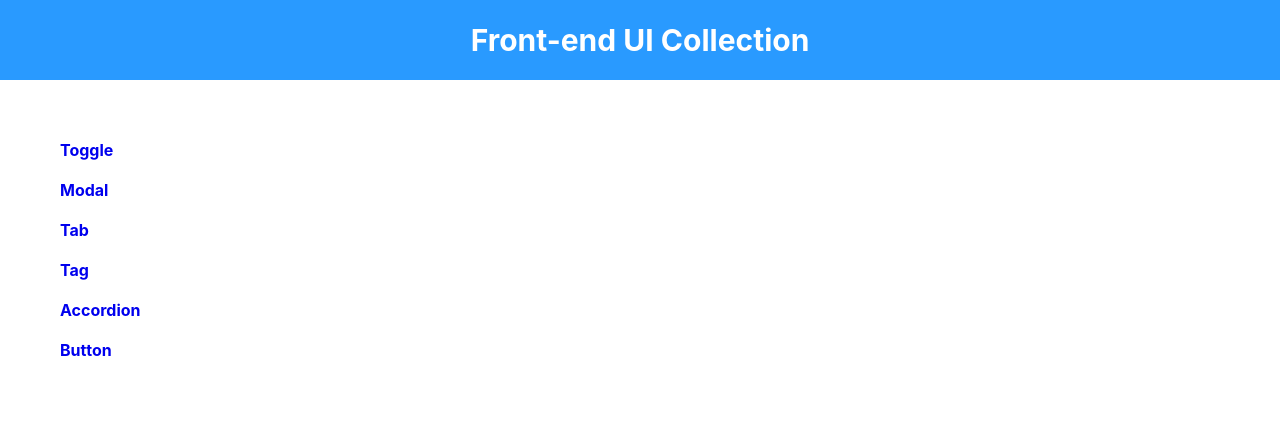
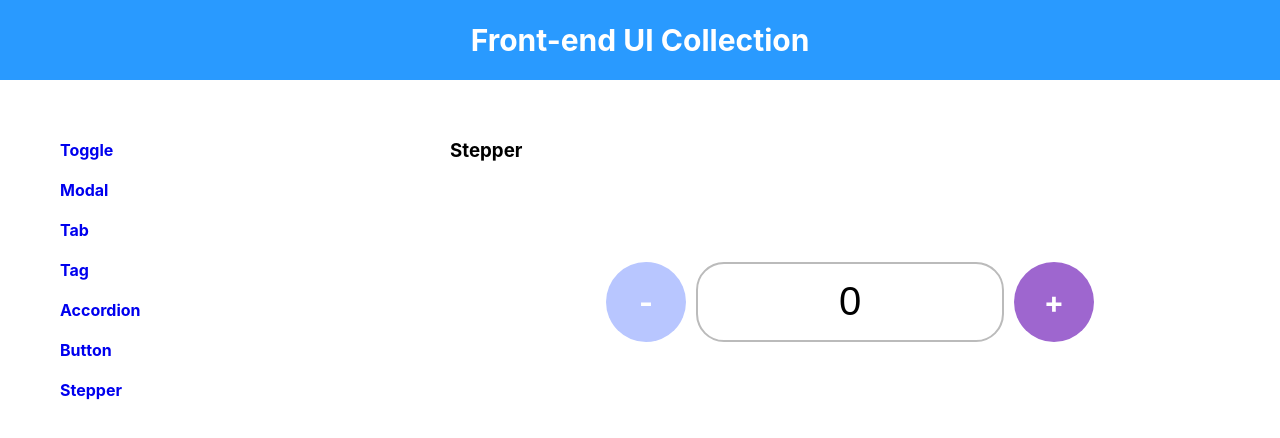
Before and after one commit to dmchoi77/frontend-ui-collection, a React (Create React App) app: page /Stepper in a window 1280 px wide. Shown: the top 438 px of the page. Built offline with nearby package versions, Linux system fonts and the light colour scheme.

Commit message:
Add - Stepper Component

```diff
--- /dev/null
+++ b/src/component/Stepper.js
@@ -0,0 +1,71 @@
+import React, { useState } from "react";
+import styled from "styled-components";
+
+export default function Stepper() {
+  const [number, setNumber] = useState(0);
+
+  const inputHandler = (e) => {
+    let operator = e.target.innerHTML;
+
+    if (operator === "+") setNumber((number) => number + 1);
+    else if (operator === "-") setNumber((number) => number - 1);
+  };
+
+  return (
+    <>
+      <h3>Stepper</h3>
+      <StepperWrapper>
+        <StepperComponent>
+          <StepperButton operator={"minus"} onClick={inputHandler}>
+            -
+          </StepperButton>
+          <StepperInput value={number} />
+          <StepperButton operator={"plus"} onClick={inputHandler}>
+            +
+          </StepperButton>
+        </StepperComponent>
+      </StepperWrapper>
+    </>
+  );
+}
+
+const StepperWrapper = styled.div`
+  margin-top: 100px;
+  display: flex;
+  flex-direction: column;
+  justify-content: center;
+  align-items: center;
+`;
+
+const StepperComponent = styled.div`
+  display: flex;
+  flex-direction: row;
+  gap: 10px;
+`;
+
+const StepperButton = styled.div`
+  width: 80px;
+  height: 80px;
+  font-size: 30px;
+  text-align: center;
+  color: #ffff;
+  border-radius: 50%;
+  display: flex;
+  flex-direction: column;
+  justify-content: center;
+  cursor: pointer;
+  font-weight: bold;
+
+  background-color: ${({ operator }) => {
+    if (operator === "minus") return "#b8c6ff";
+    else return "#9e66cf";
+  }};
+`;
+
+const StepperInput = styled.input`
+  width: 300px;
+  border: 2px solid #bbbbbb;
+  border-radius: 28px;
+  text-align: center;
+  font-size: 40px;
+`;
--- a/src/component/common/Categories.js
+++ b/src/component/common/Categories.js
@@ -12,6 +12,7 @@ function Categories() {
       <Link to="/tag">Tag</Link>
       <Link to="/accordion">Accordion</Link>
       <Link to="/button">Button</Link>
+      <Link to="/stepper">Stepper</Link>
     </CategoriesWrapper>
   );
 }
--- a/src/component/common/Content.js
+++ b/src/component/common/Content.js
@@ -1,12 +1,13 @@
 import React from "react";
 import styled from "styled-components";
-import { Link, Routes, Route } from "react-router-dom";
+import { Routes, Route } from "react-router-dom";
 import Toggle from "../Toggle";
 import Modal from "../Modal";
 import Tab from "../Tab";
 import Tag from "../Tag";
 import Accordion from "../Accordion";
 import Button from "../Button";
+import Stepper from "../Stepper";
 
 function Content() {
   return (
@@ -18,6 +19,7 @@ function Content() {
         <Route path="tag" element={<Tag />} />
         <Route path="accordion" element={<Accordion />} />
         <Route path="button" element={<Button />} />
+        <Route path="Stepper" element={<Stepper />} />
       </Routes>
     </ContentWrapper>
   );
@@ -29,6 +31,6 @@ const ContentWrapper = styled.div`
   padding: 50px;
   position: fixed;
   top: 70px;
-  left: 300px;
+  left: 400px;
   width: 800px;
 `;
```
